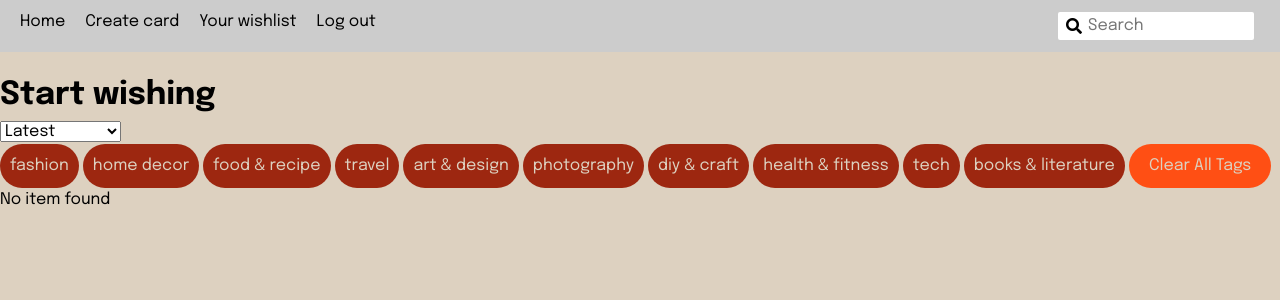
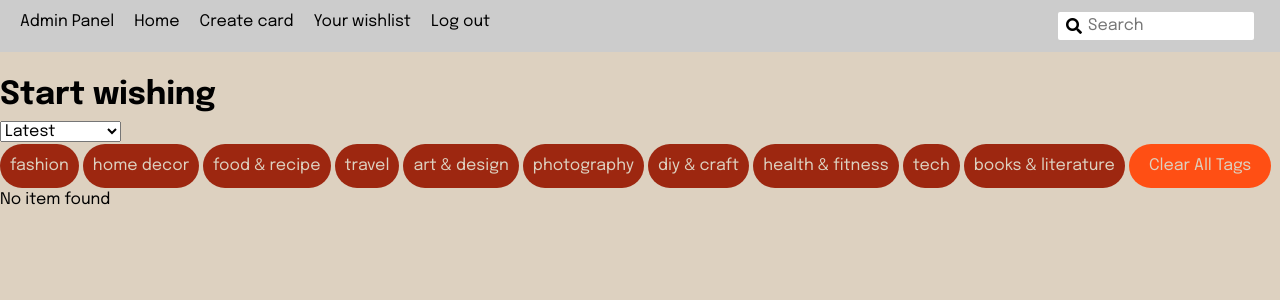
Before and after one commit to 582-41W-VA/WishCraft, a Django app: page /app/ in a window 1280 px wide. Shown: the top 300 px of the page. Run offline with Django 5.2, Linux system fonts and the light colour scheme; the visitor is signed in with stand-in values (Sample User, id 1); data comes from the database, SQL or seed files in the repository; data that the repository does not hold is empty; some web fonts are replaced.

Commit message:
Existent files modified by me

```diff
--- a/app/admin_panel_forms.py
+++ b/app/admin_panel_forms.py
@@ -21,6 +21,12 @@ class UserForm(forms.ModelForm):
 
         exclude = ["password", "password_confirm"]
 
+    def __init__(self, *args, **kwargs):
+        user = kwargs.pop("user", None)
+        super(UserForm, self).__init__(*args, **kwargs)
+        if user is not None and not user.is_superuser:
+            self.fields["is_superuser"].disabled = True
+
     def clean(self):
         cleaned_data = super().clean()
         password = cleaned_data.get("password")
--- a/app/templates/app/base.html
+++ b/app/templates/app/base.html
@@ -23,9 +23,16 @@
 <body>
     <header>
         <nav>
+				{% if request.user.is_superuser or request.user.is_staff %}
+            	<a href="{% url 'admin_panel' %}">Admin Panel</a>
+            {% endif %}
+
 				<a href="{% url 'home' %}">Home</a>
+
 				<a href="{% url 'create_card' %}">Create card</a>
+
 				<a href="{% url 'user_wishlist' %}">Your wishlist</a>
+
 				{% if request.user.is_authenticated %}
             	<a href="{% url 'logout' %}">Log out</a>
             {% else %}
--- a/app/templates/app/home.html
+++ b/app/templates/app/home.html
@@ -40,7 +40,9 @@
 <article>
     <h2>{{ selected_card.title }}</h2>
     <a href="{% url 'card_detail' selected_card.id %}">
-        <img src="{{ selected_card.image.url }}" alt="{{ selected_card.title }}" width="250px" />
+			{% if selected_card.image %}
+        		<img src="{{ selected_card.image.url }}" alt="{{ selected_card.title }}" width="250px" />
+			{% endif %}
     </a>
     <p>{{ selected_card.user }}</p>
     <span>{{ selected_card.likes }}</span>
--- a/app/templates/app/user-wishlist.html
+++ b/app/templates/app/user-wishlist.html
@@ -12,7 +12,9 @@
             <article>
                 <h2>{{ user_wishlist.title }}</h2>
                 <a href="{% url 'card_detail' user_wishlist.id %}">
+						{% if user_wishlist.image %}
                     <img src="{{ user_wishlist.image.url }}" alt="{{ user_wishlist.title }}" width="250px" />
+						{% endif %}
                 </a>
                 <p>{{ user_wishlist.likes }}</p>
                 <ul>
--- a/app/urls.py
+++ b/app/urls.py
@@ -1,5 +1,5 @@
 from django.urls import path
-from .views import authentication, cards
+from .views import authentication, cards, admin_panel
 
 urlpatterns = [
     path("", cards.home, name="home"),
@@ -19,4 +19,14 @@ urlpatterns = [
     path("your_wish_list/", cards.user_wishlist, name="user_wishlist"),
     path("edit_card/<int:card_id>/", cards.edit_card, name="edit_card"),
     path("delete_card/<int:card_id>/", cards.delete_card, name="delete_card"),
+    # Admin User paths
+    path("panel/", admin_panel.panel, name="admin_panel"),
+    path("users/", admin_panel.user_list, name="user_list"),
+    path("users/<int:pk>/", admin_panel.user_detail, name="user_detail"),
+    path("users/new/", admin_panel.user_new, name="user_new"),
+    path("users/<int:pk>/edit/", admin_panel.user_edit, name="user_edit"),
+    path("users/<int:pk>/delete/", admin_panel.user_delete, name="user_delete"),
+    # Admin Card paths
+    path("cards/<int:pk>/edit/", admin_panel.card_edit, name="card_edit"),
+    path("cards/<int:pk>/delete/", admin_panel.card_delete, name="card_delete"),
 ]
--- a/app/views/authentication.py
+++ b/app/views/authentication.py
@@ -83,8 +83,8 @@ def login(request):
         if user is not None:
             auth.login(request, user)
             print("User logged in")
-            if request.user.is_superuser:
-                return render(request, "app/admin.html")
+            if request.user.is_superuser or request.user.is_staff:
+                return redirect("admin_panel")
             return redirect("user_wishlist")
         else:
             messages.error(request, "Invalid credentials")
```
Lines whose indentation alone changed are shown as unchanged.
